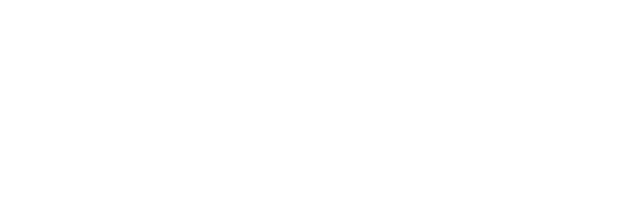
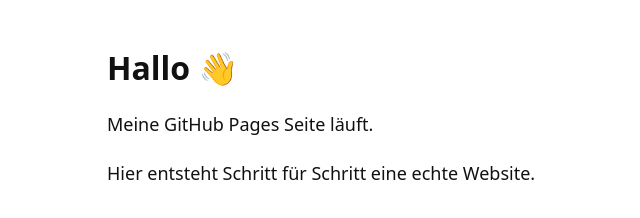
Before and after one commit to MrGBlue/mrgblue.github.io, a plain HTML site: page index.html in a window 1280 px wide. Shown: the whole page, without its empty margins (153-793 px from the left). Drawn offline with Linux system fonts and the light colour scheme.

Commit message:
Update index.html

```diff
--- a/index.html
+++ b/index.html
@@ -4,3 +4,8 @@
   <title>mrgblue</title>
   <link rel="stylesheet" href="/css/style.css">
 </head>
+<body>
+  <h1>Hallo 👋</h1>
+  <p>Meine GitHub Pages Seite läuft.</p>
+  <p>Hier entsteht Schritt für Schritt eine echte Website.</p>
+</body>
```
